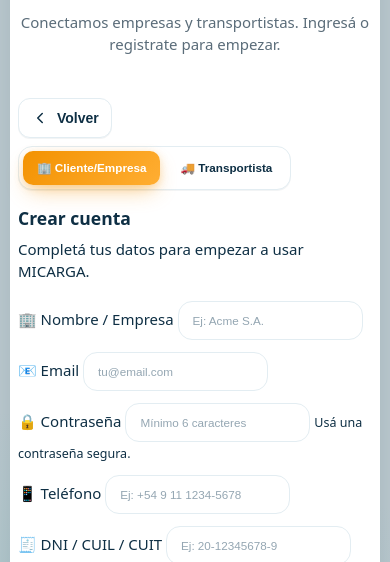
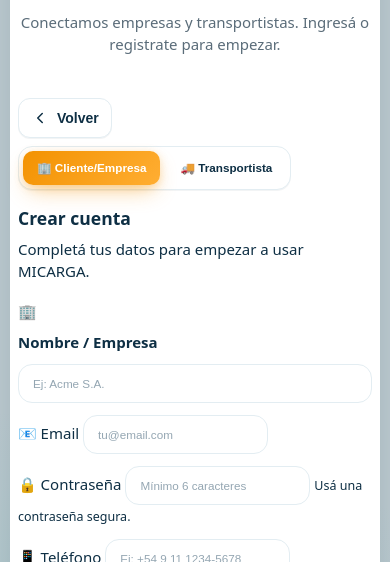
Before and after one commit to BlasTrivi/sendix2-0, a website: page index.html in a window 390 px wide. Both pictures are taken after a click on the button "Registrarse". Shown: the part 282-844 px from the top of the page. Drawn offline with nearby package versions, Linux system fonts and the light colour scheme; no server answers.

Commit message:
mejorar: agregar estilos para campos en línea en el formulario de registro

```diff
--- a/index.html
+++ b/index.html
@@ -77,7 +77,7 @@
 
             <!-- Registro Empresa -->
             <form id="register-company" class="form" autocomplete="off" style="display:none">
-              <label><span>🏢</span> Nombre / Empresa
+              <label class="inline-field"><span>🏢</span> Nombre / Empresa
                 <input name="companyName" placeholder="Ej: Acme S.A." required />
               </label>
               <label><span>📧</span> Email
@@ -90,7 +90,7 @@
               <label><span>📱</span> Teléfono
                 <input name="phone" placeholder="Ej: +54 9 11 1234-5678" />
               </label>
-              <label><span>🧾</span> DNI / CUIL / CUIT
+              <label class="inline-field"><span>🧾</span> DNI / CUIL / CUIT
                 <input name="taxId" placeholder="Ej: 20-12345678-9" required />
               </label>
               <label class="row" style="align-items:center; gap:8px">
--- a/styles.css
+++ b/styles.css
@@ -282,6 +282,17 @@ body.route-conversaciones #view-container{ overflow:auto; padding-bottom: calc(v
 }
 .roles{border:1px dashed var(--border); padding:10px; border-radius:12px}
 .radio{display:block; margin:6px 0}
+
+/* Campos en línea: etiqueta a la izquierda, input a la derecha */
+.inline-field{ display:flex; align-items:center; gap:10px; }
+.inline-field > span{ flex:0 0 auto; }
+.inline-field{ font-weight:700; }
+.inline-field input{ flex:1 1 auto; min-width:0; margin-left:auto; }
+
+@media (max-width: 560px){
+  .inline-field{ flex-direction:column; align-items:stretch; }
+  .inline-field input{ margin-left:0; width:100%; }
+}
 
 /* --------------------
    Listas
```
